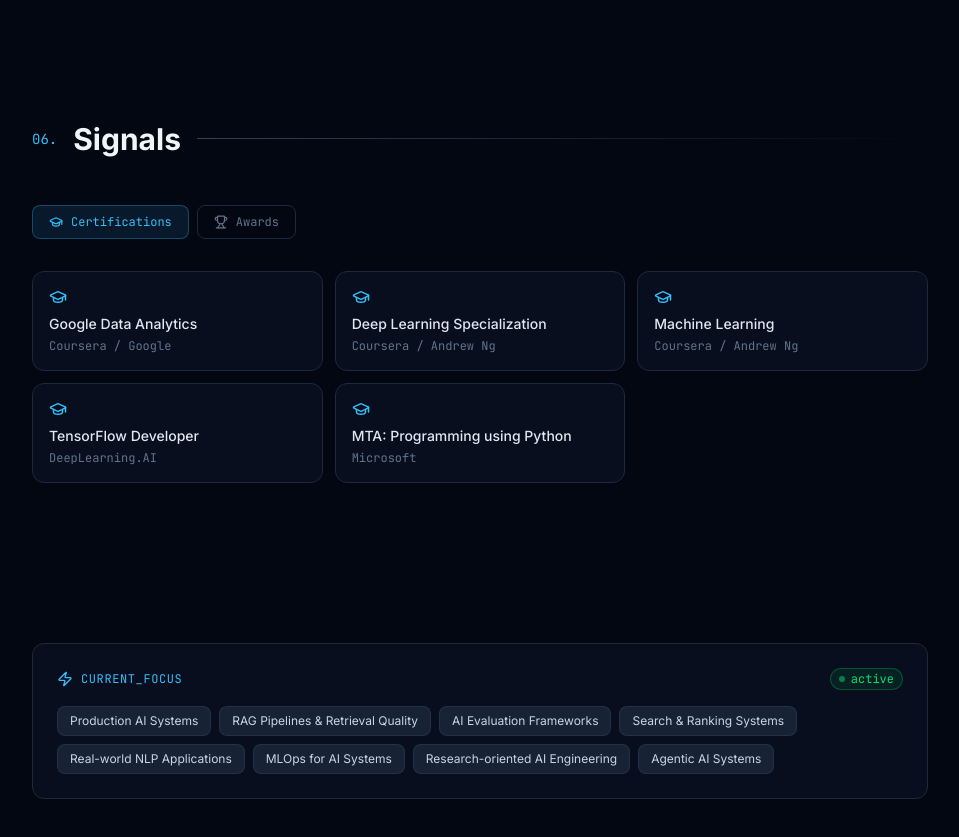
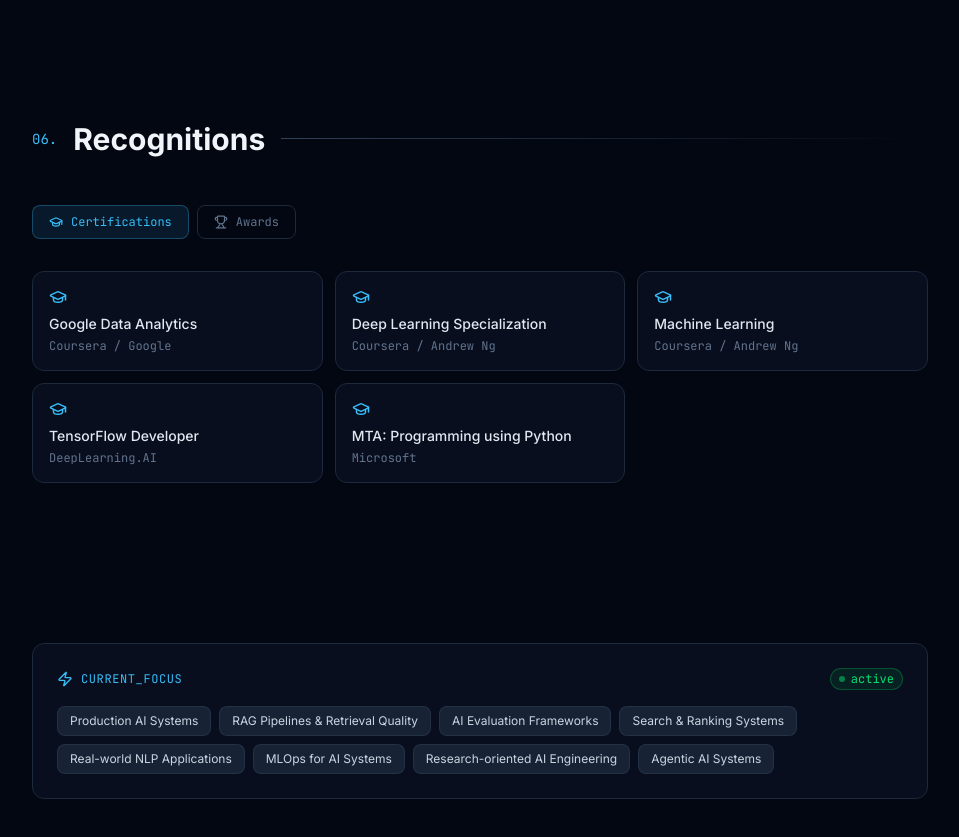
Before and after one commit to Mayank187/mayank187.github.io, a React (Vite) app: page / in a window 1280 px wide. Shown: the part 6140-6977 px from the top of the page, without its empty margins (160-1119 px from the left). Built offline with nearby package versions, Linux system fonts and the light colour scheme.

Commit message:
Changed header name'

```diff
--- a/src/sections/Certifications.tsx
+++ b/src/sections/Certifications.tsx
@@ -11,7 +11,7 @@
   return (
     <section id="certifications" className="relative px-4 py-24 md:px-6">
       <div className="mx-auto max-w-4xl">
-        <SectionHeading prefix="06" title="Signals" id="certifications-heading" />
+        <SectionHeading prefix="06" title="Recognitions" id="certifications-heading" />
 
         {/* Tabs */}
         <div className="mb-8 flex gap-2">
```
